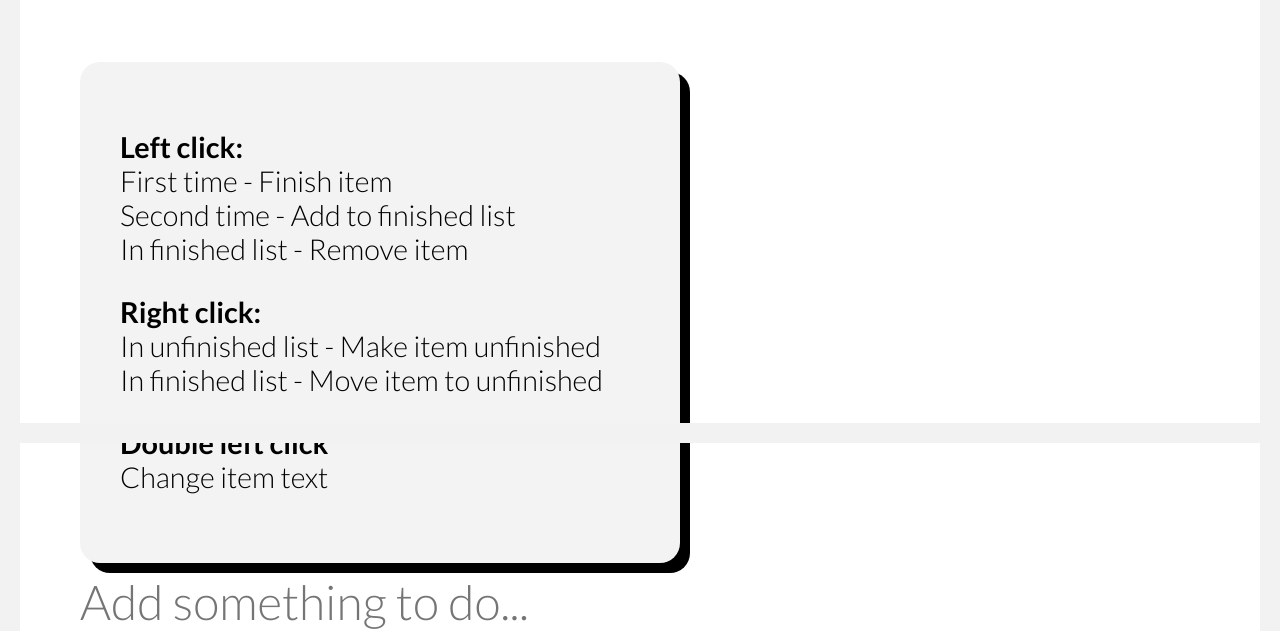
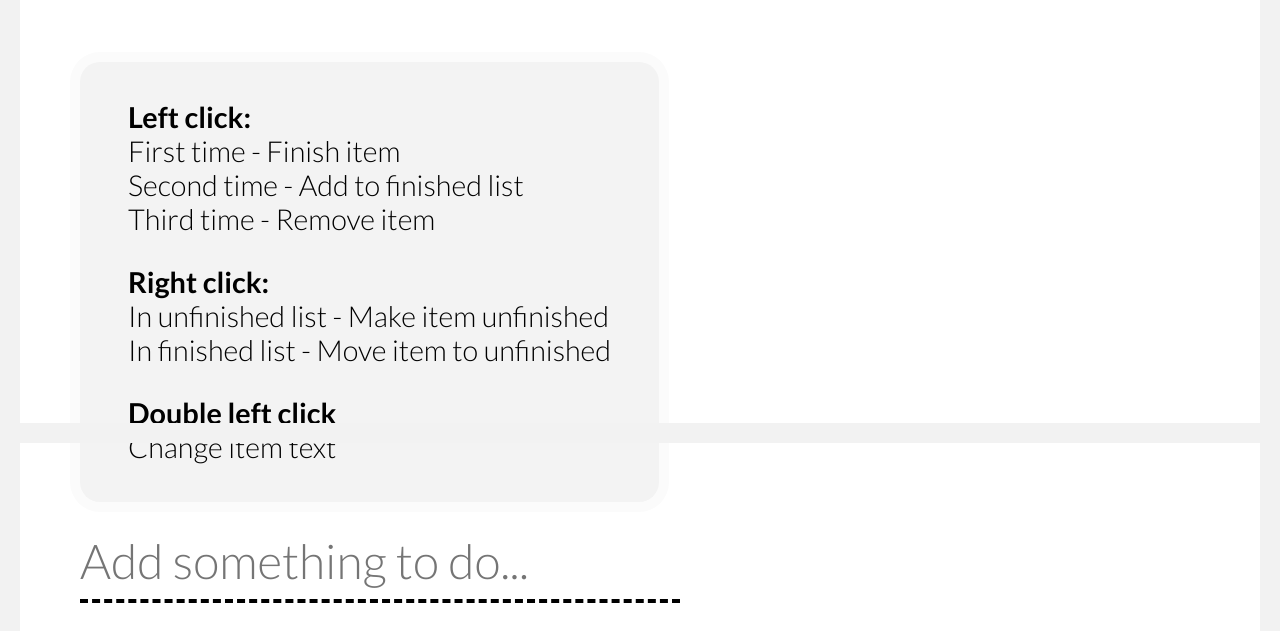
Before and after one commit to AlbinHolmlund/todolist, a plain HTML site: page index.html in a window 1280 px wide. Shown: the part 357-988 px from the top of the page. Drawn offline with nearby package versions, Linux system fonts and the light colour scheme.

Commit message:
Some tweaks to the info box

```diff
--- a/index.html
+++ b/index.html
@@ -27,7 +27,7 @@
 					<br>
 					Second time - Add to finished list
 					<br>
-					In finished list - Remove item
+					Third time - Remove item
 				</p>
 				<p class="small">
 					<strong>Right click:</strong>
--- a/sass/style.scss
+++ b/sass/style.scss
@@ -177,11 +177,11 @@ ul.item-list{
 	// Components
 	.info{
 		display: inline-block;
-		width: 600px;
 		background: #f3f3f3;
-		padding: 40px;
+		padding: 0.2em 1em;
+		margin-bottom: 20px;
 
 		border-radius: 20px;
-		box-shadow: 10px 10px 0 #000;
+		box-shadow: 0 0 0 10px lighten(#f3f3f3, 3);
 	}
 }
```
Also changed, not shown: css/style.css.
